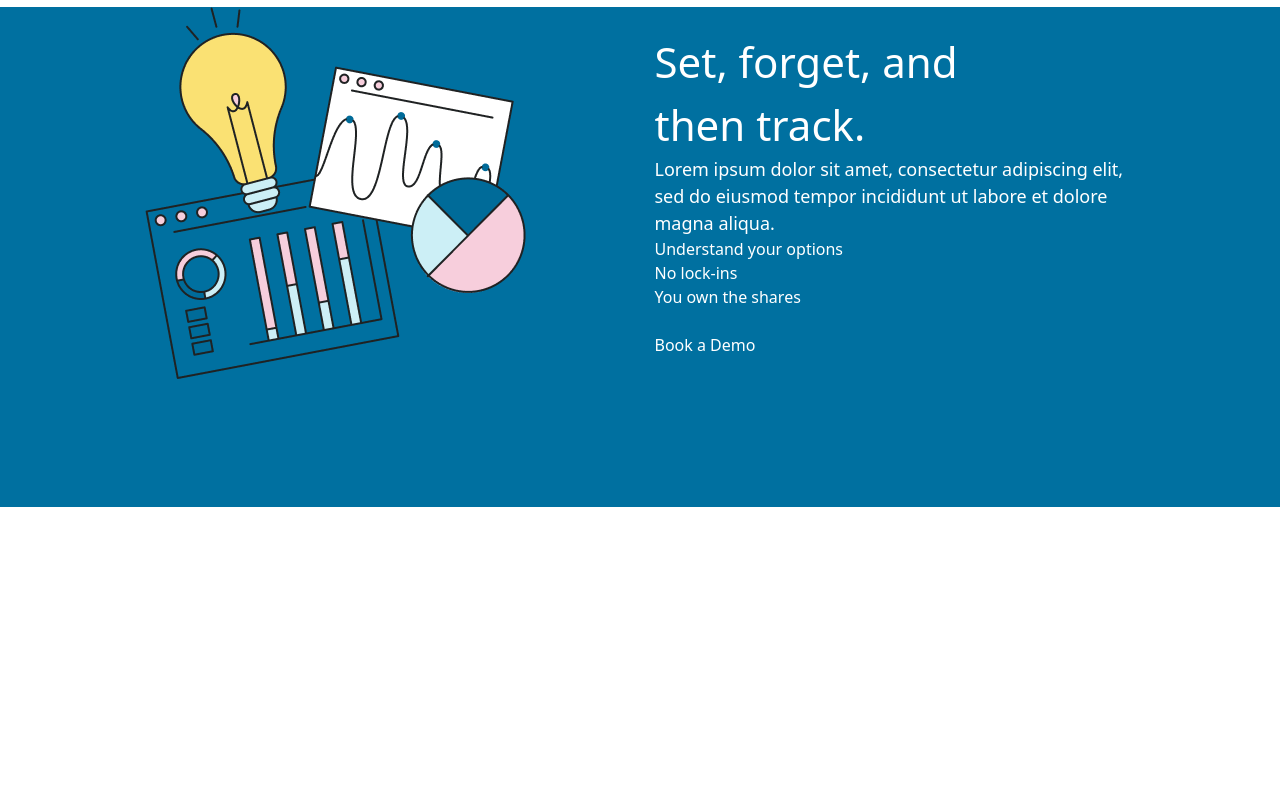
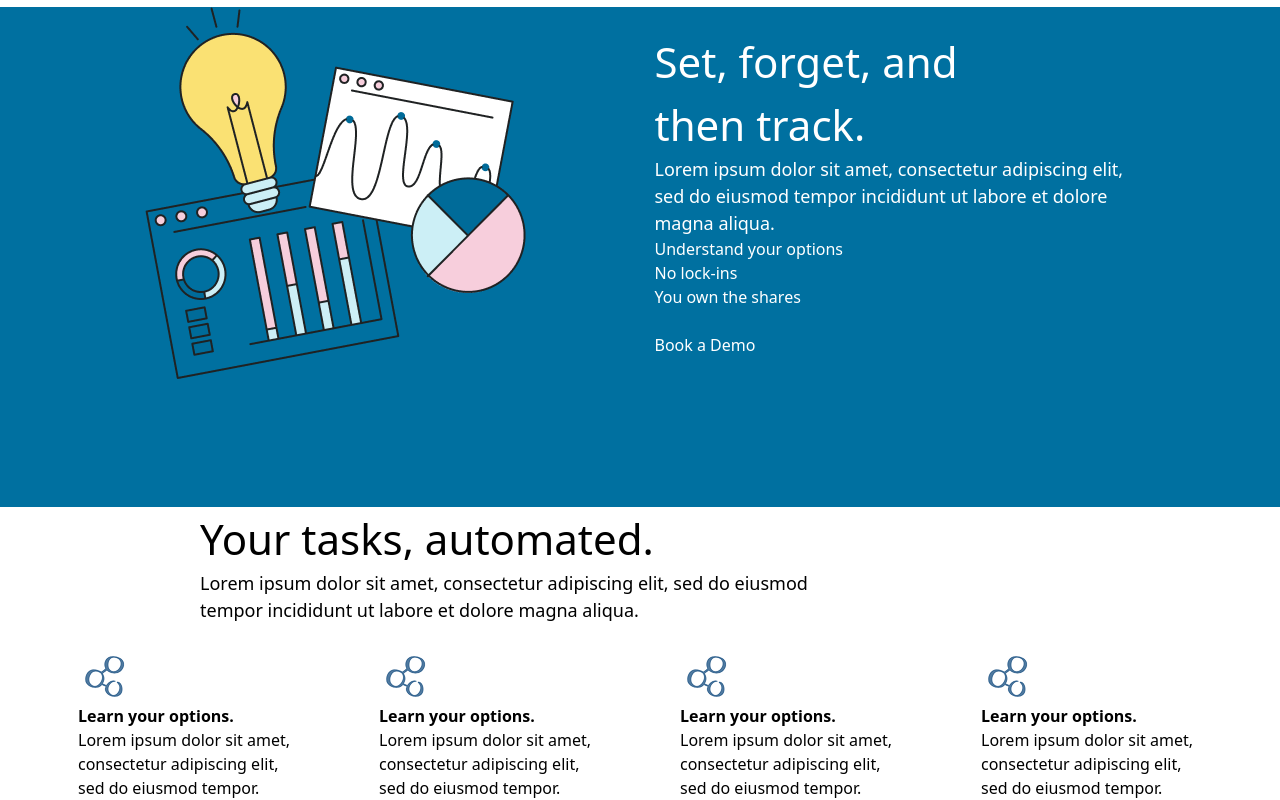
Before and after one commit to yosinalee/home_task5, a website: page src/index.html in a window 1280 px wide. Shown: the part 1730-2530 px from the top of the page. Before the commit the page ends 2237 px from the top, so only its background shows below. Drawn offline with Linux system fonts and the light colour scheme.

Commit message:
sectoins4

```diff
--- a/src/index.html
+++ b/src/index.html
@@ -162,8 +162,41 @@
         <p>Book a Demo</p>
         </div>
       </div>
+       </div>
 
-    </div>
+       <div class="md:ml-[200px]">
+          <p class="text-[42px]">Your tasks, automated.</p>
+          <p class=" md:w-[643px] text-[18px] w-[400px]">Lorem ipsum dolor sit amet, consectetur adipiscing elit, sed do eiusmod tempor incididunt ut labore et dolore magna aliqua.</p>
+        </div><br>
+        <div class=" md:flex md:block md:justify-center md:gap-20">
+          <div>
+            <div>
+              <img src="./Снимок экрана 2022-07-25 в 00.05 1.png" alt="">
+            </div>
+            <b>Learn your options.</b>
+            <p class="w-[221px] text-[16px]">Lorem ipsum dolor sit amet, consectetur adipiscing elit, sed do eiusmod tempor.</p>
+          </div>
+           <div>
+            <div>
+              <img src="./Снимок экрана 2022-07-25 в 00.05 1.png" alt="">
+            </div>
+            <b>Learn your options.</b>
+            <p class="w-[221px] text-[16px]">Lorem ipsum dolor sit amet, consectetur adipiscing elit, sed do eiusmod tempor.</p>
+          </div>
+           <div>
+            <div>
+              <img src="./Снимок экрана 2022-07-25 в 00.05 1.png" alt="">
+            </div>
+            <b>Learn your options.</b>
+            <p class="w-[221px] text-[16px]">Lorem ipsum dolor sit amet, consectetur adipiscing elit, sed do eiusmod tempor.</p>
+          </div> <div>
+            <div>
+              <img src="./Снимок экрана 2022-07-25 в 00.05 1.png" alt="">
+            </div>
+            <b>Learn your options.</b>
+            <p class="w-[221px] text-[16px]">Lorem ipsum dolor sit amet, consectetur adipiscing elit, sed do eiusmod tempor.</p>
+          </div>
+        </div>
 
 
 
```
Also changed, not shown: src/output.css, src/Снимок экрана 2022-07-25 в 00.05 1.png (added).
